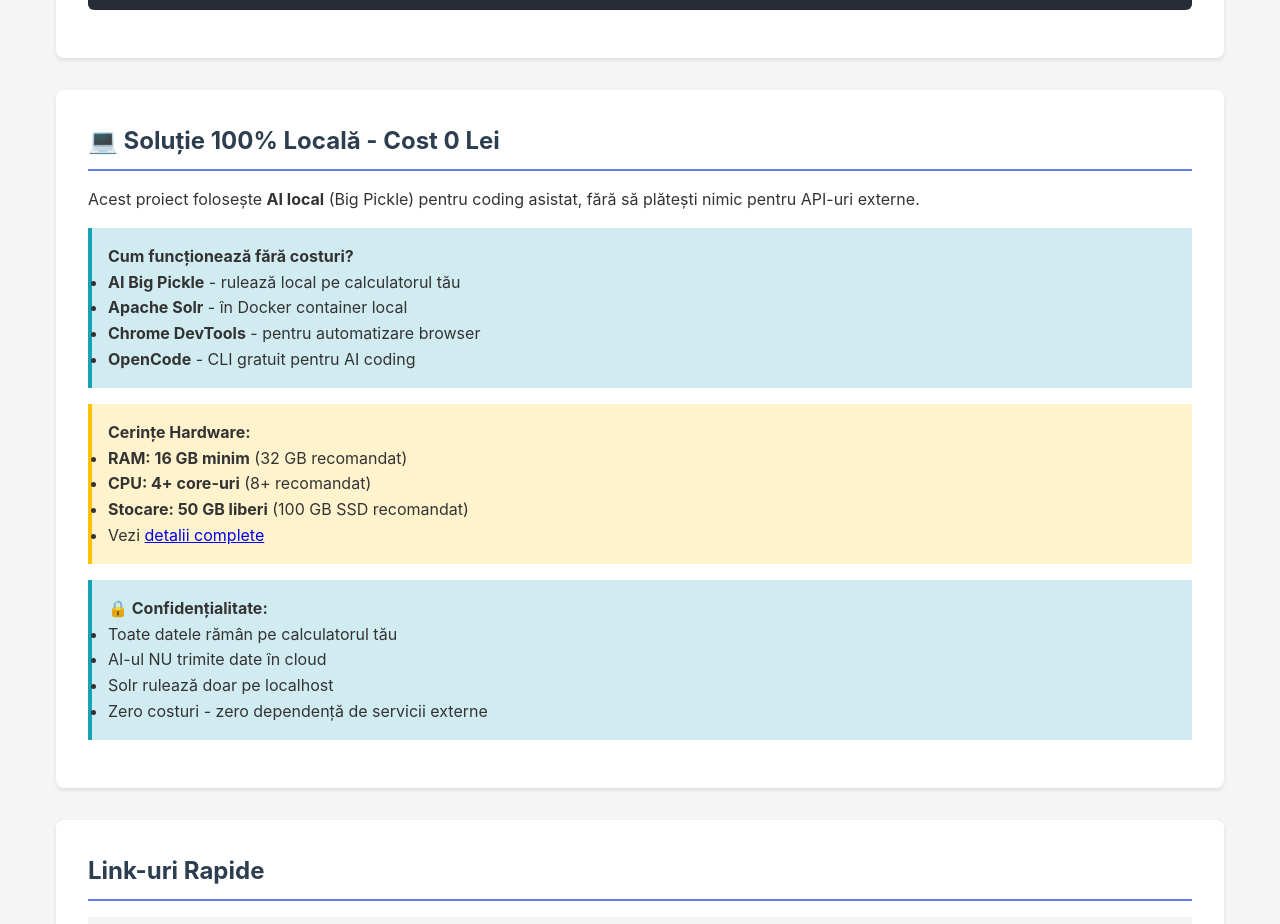
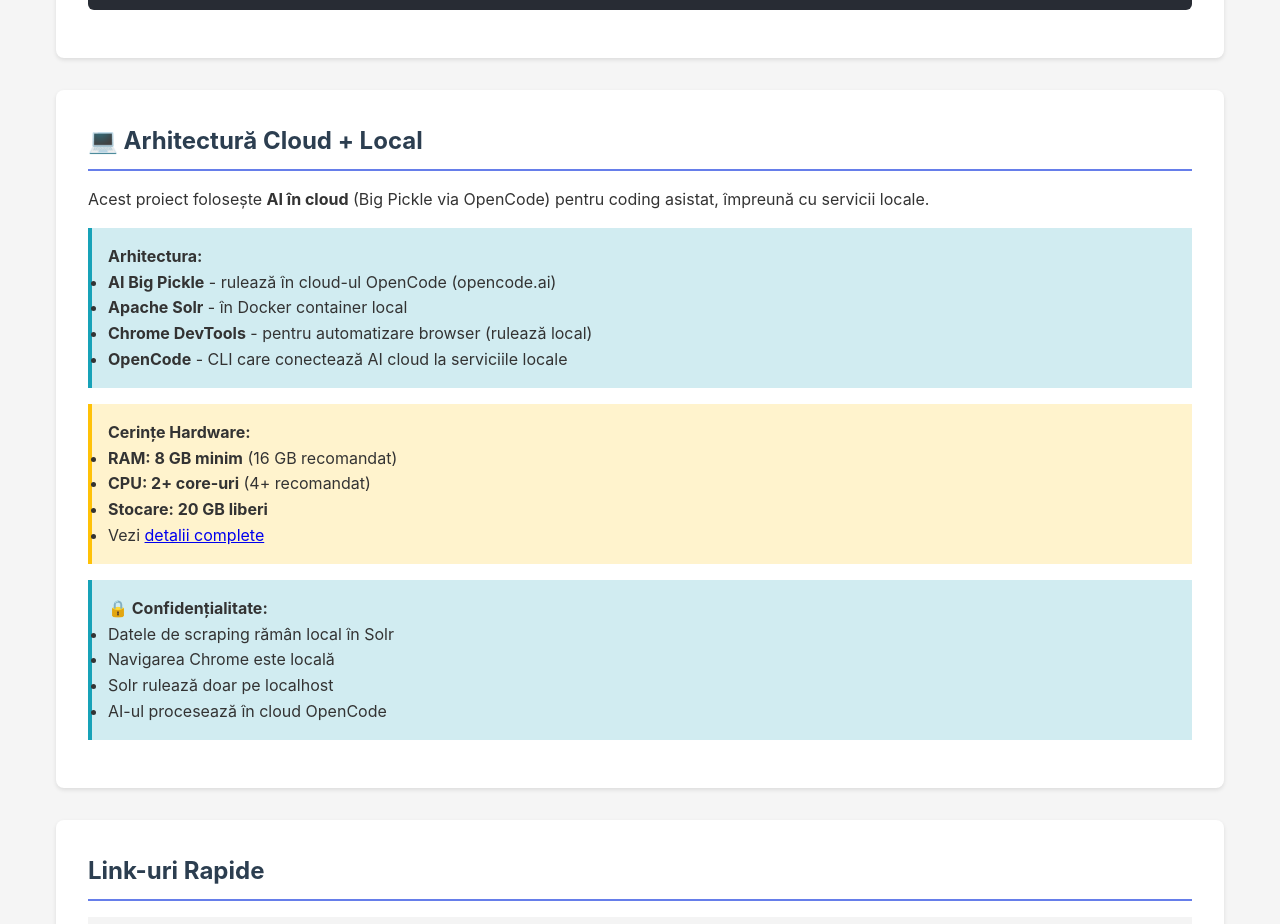
Before and after one commit to peviitor-ro/peviitor_opencode_AI_scrapers, a plain HTML site: page docs/index.html in a window 1280 px wide. Shown: the part 1740-2664 px from the top of the page. Drawn offline with Linux system fonts and the light colour scheme.

Commit message:
Update index.html

```diff
--- a/docs/index.html
+++ b/docs/index.html
@@ -256,25 +256,25 @@
         </section>
 
         <section>
-            <h2>💻 Soluție 100% Locală - Cost 0 Lei</h2>
-            <p>Acest proiect folosește <strong>AI local</strong> (Big Pickle) pentru coding asistat, fără să plătești nimic pentru API-uri externe.</p>
+            <h2>💻 Arhitectură Cloud + Local</h2>
+            <p>Acest proiect folosește <strong>AI în cloud</strong> (Big Pickle via OpenCode) pentru coding asistat, împreună cu servicii locale.</p>
 
             <div class="alert alert-info">
-                <strong>Cum funcționează fără costuri?</strong>
+                <strong>Arhitectura:</strong>
                 <ul>
-                    <li><strong>AI Big Pickle</strong> - rulează local pe calculatorul tău</li>
+                    <li><strong>AI Big Pickle</strong> - rulează în cloud-ul OpenCode (opencode.ai)</li>
                     <li><strong>Apache Solr</strong> - în Docker container local</li>
-                    <li><strong>Chrome DevTools</strong> - pentru automatizare browser</li>
-                    <li><strong>OpenCode</strong> - CLI gratuit pentru AI coding</li>
+                    <li><strong>Chrome DevTools</strong> - pentru automatizare browser (rulează local)</li>
+                    <li><strong>OpenCode</strong> - CLI care conectează AI cloud la serviciile locale</li>
                 </ul>
             </div>
 
             <div class="alert">
                 <strong>Cerințe Hardware:</strong>
                 <ul>
-                    <li><strong>RAM: 16 GB minim</strong> (32 GB recomandat)</li>
-                    <li><strong>CPU: 4+ core-uri</strong> (8+ recomandat)</li>
-                    <li><strong>Stocare: 50 GB liberi</strong> (100 GB SSD recomandat)</li>
+                    <li><strong>RAM: 8 GB minim</strong> (16 GB recomandat)</li>
+                    <li><strong>CPU: 2+ core-uri</strong> (4+ recomandat)</li>
+                    <li><strong>Stocare: 20 GB liberi</strong></li>
                     <li>Vezi <a href="setup.html">detalii complete</a></li>
                 </ul>
             </div>
@@ -282,10 +282,10 @@
             <div class="alert alert-info">
                 <strong>🔒 Confidențialitate:</strong>
                 <ul>
-                    <li>Toate datele rămân pe calculatorul tău</li>
-                    <li>AI-ul NU trimite date în cloud</li>
+                    <li>Datele de scraping rămân local în Solr</li>
+                    <li>Navigarea Chrome este locală</li>
                     <li>Solr rulează doar pe localhost</li>
-                    <li>Zero costuri - zero dependență de servicii externe</li>
+                    <li>AI-ul procesează în cloud OpenCode</li>
                 </ul>
             </div>
         </section>
```
